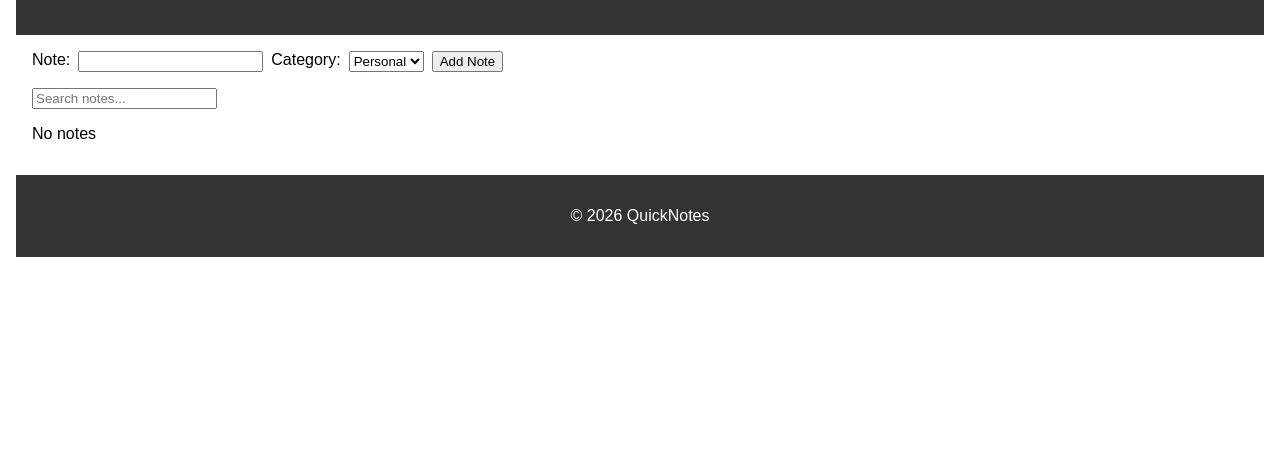
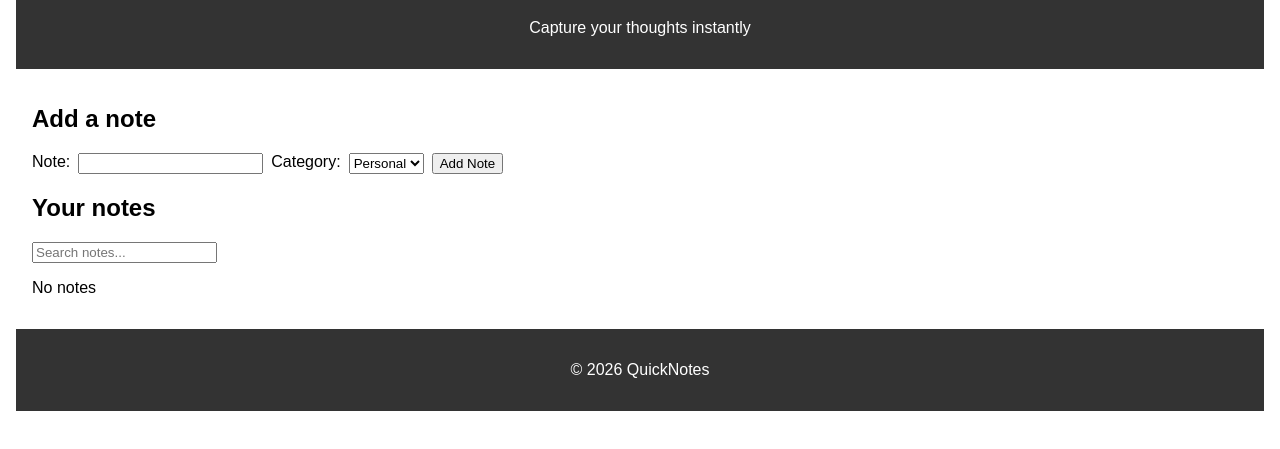
Before and after one commit to mukisajB/quicknotes-app, a plain HTML site: page index.html in a window 1280 px wide. Shown: the part 93-542 px from the top of the page. Drawn offline with Linux system fonts and the light colour scheme.

Commit message:
Add page structure

```diff
--- a/index.html
+++ b/index.html
@@ -10,12 +10,14 @@
 <body>
   <header>
     <h1>QuickNotes</h1>
+    <p>Capture your thoughts instantly</p>
   </header>
   <main>
     <section>
+      <h2>Add a note</h2>
       <form id="note-form">
         <label for="note-input">Note:</label>
-        <input id="note-input" type="text" maxlength="200" required>
+        <input id="note-input" type="text" maxlength="200">
         <label for="note-category">Category:</label>
         <select id="note-category">
           <option value="personal">Personal</option>
@@ -27,9 +29,10 @@
       <p id="error-message"></p>
     </section>
     <section>
+      <h2>Your notes</h2>
       <input id="search-input" type="text" placeholder="Search notes...">
+      <p id="note-count"></p>
       <ul id="notes-list"></ul>
-      <p id="note-count"></p>
     </section>
   </main>
   <footer>
```
